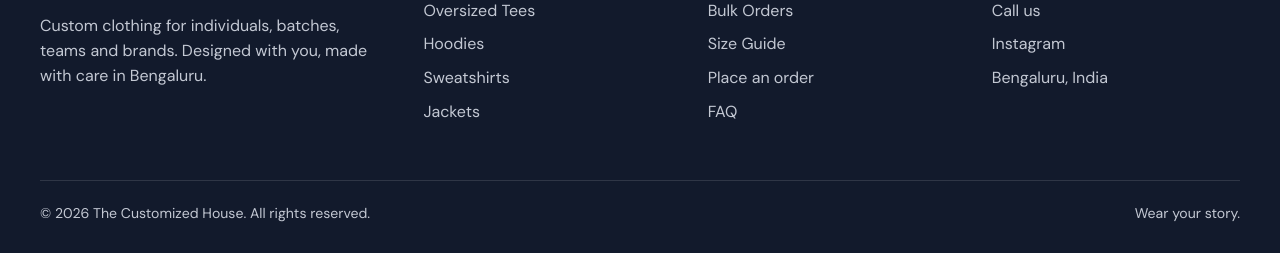
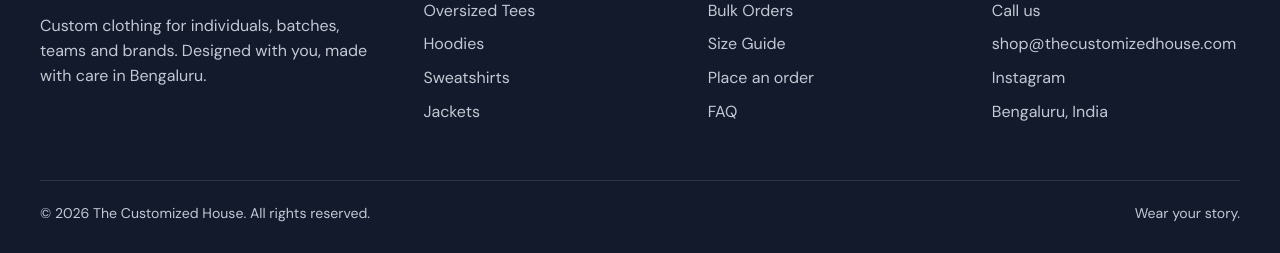
Before and after one commit to jaiinsanchit201125-bot/The-customized-house, a plain HTML site: page index.html in a window 1280 px wide. Shown: the part 8479-8732 px from the top of the page. Drawn offline with nearby package versions, Linux system fonts and the light colour scheme.

Commit message:
Add shop@thecustomizedhouse.com to contact section and footers
Co-Authored-By: Claude Opus 5.5 <noreply@anthropic.com>
Claude-Session: https://claude.ai/code/session_011qUWLf1TKF7FvkSHrwrTro

```diff
--- a/index.html
+++ b/index.html
@@ -190,6 +190,7 @@
         <div class="contact-list">
           <a href="https://wa.me/918431573282" target="_blank" rel="noopener"><span>💬</span>WhatsApp +91 84315 73282</a>
           <a href="tel:+918431573282"><span>📞</span>Call +91 84315 73282</a>
+          <a href="mailto:shop@thecustomizedhouse.com?subject=Order%20enquiry%20-%20The%20Customized%20House"><span>✉️</span>shop@thecustomizedhouse.com</a>
           <a href="https://www.instagram.com/_the_customized_house" target="_blank" rel="noopener"><span>📸</span>@_the_customized_house</a>
         </div>
       </div>
@@ -241,7 +242,7 @@
       </div>
       <div><h4>Shop</h4><a href="shop.html?c=tshirt">T-Shirts</a><a href="shop.html?c=oversized">Oversized Tees</a><a href="shop.html?c=hoodie">Hoodies</a><a href="shop.html?c=sweatshirt">Sweatshirts</a><a href="shop.html?c=jacket">Jackets</a></div>
       <div><h4>Explore</h4><a href="studio.html">Design Studio</a><a href="#bulk">Bulk Orders</a><a href="#sizes">Size Guide</a><a href="#order">Place an order</a><a href="#faq">FAQ</a></div>
-      <div><h4>Contact</h4><a href="https://wa.me/918431573282" target="_blank" rel="noopener">WhatsApp +91 84315 73282</a><a href="tel:+918431573282">Call us</a><a href="https://www.instagram.com/_the_customized_house" target="_blank" rel="noopener">Instagram</a><a>Bengaluru, India</a></div>
+      <div><h4>Contact</h4><a href="https://wa.me/918431573282" target="_blank" rel="noopener">WhatsApp +91 84315 73282</a><a href="tel:+918431573282">Call us</a><a href="mailto:shop@thecustomizedhouse.com?subject=Order%20enquiry%20-%20The%20Customized%20House">shop@thecustomizedhouse.com</a><a href="https://www.instagram.com/_the_customized_house" target="_blank" rel="noopener">Instagram</a><a>Bengaluru, India</a></div>
     </div>
     <div class="foot-bottom"><span>© <span id="yr">2026</span> The Customized House. All rights reserved.</span><span>Wear your story.</span></div>
   </div>
```
Also changed, not shown: shop.html (+1 -1 lines).
